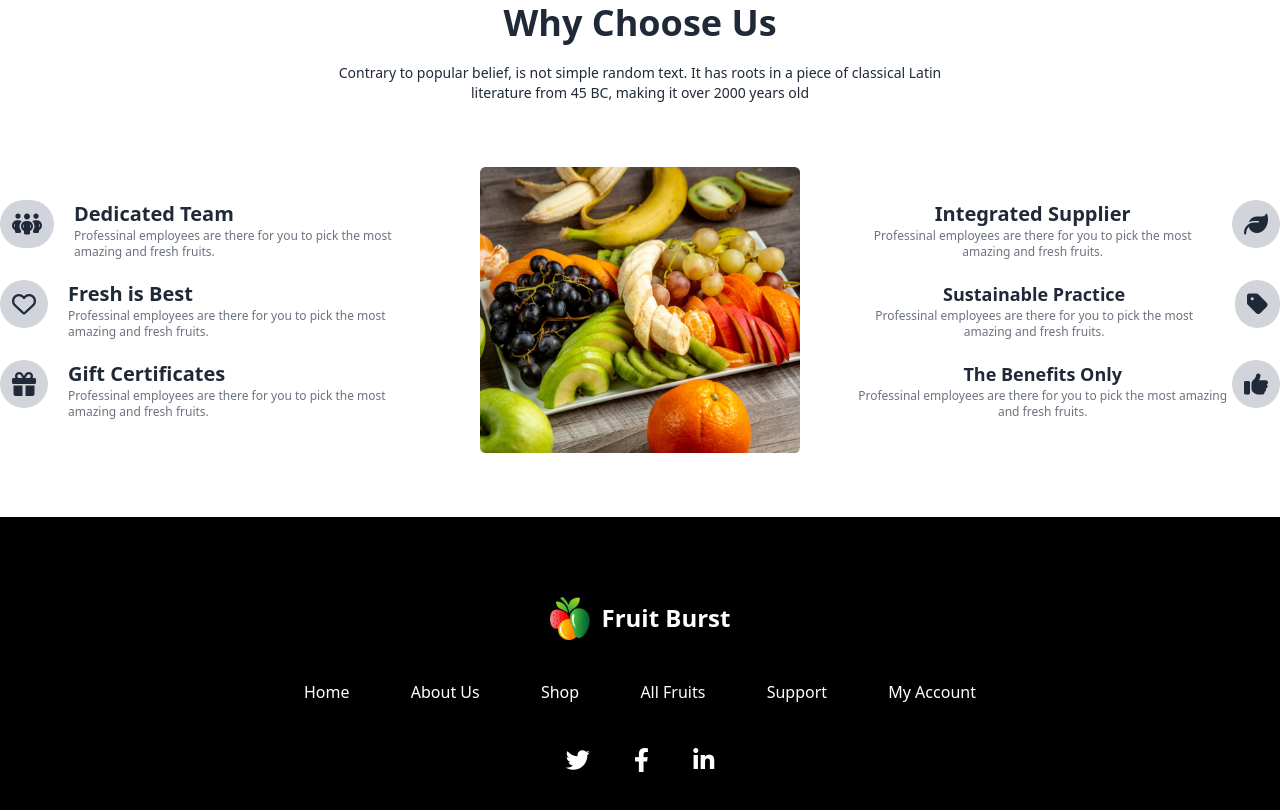
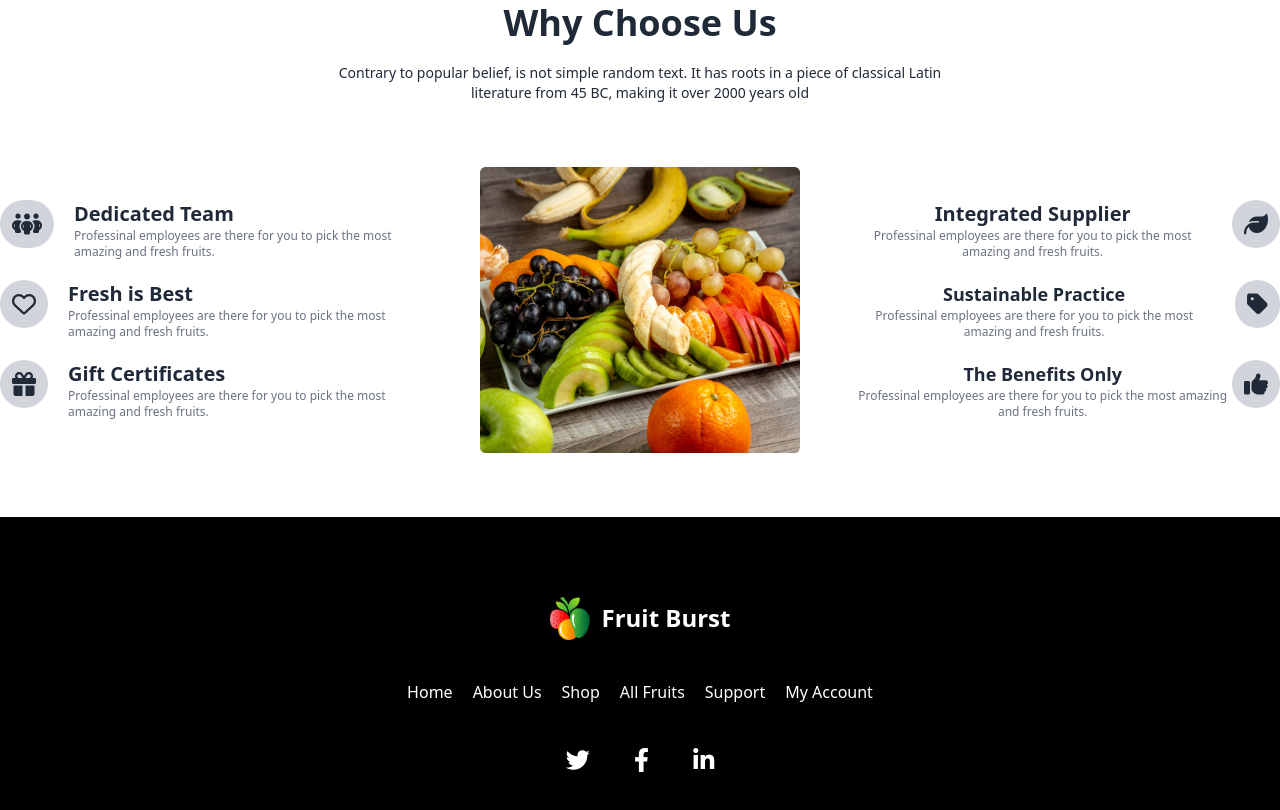
Before and after one commit to abnaim33/fruit-burst, a plain HTML site: page index.html in a window 1280 px wide. Shown: the part 2824-3634 px from the top of the page. Drawn offline with nearby package versions, Linux system fonts and the light colour scheme.

Commit message:
footer updated

```diff
--- a/index.html
+++ b/index.html
@@ -637,7 +637,7 @@
             <h1 class="text-2xl font-semibold">Fruit Burst</h1>
         </div>
 
-        <div class="lg:w-[60%] w-[80%] flex items-center justify-between my-10 flex-wrap">
+        <div class="lg:w-[60%] w-[80%] flex items-center justify-center space-x-5 my-10 flex-wrap">
             <a href="">Home</a>
             <a href="">About Us</a>
             <a href="">Shop</a>
```
